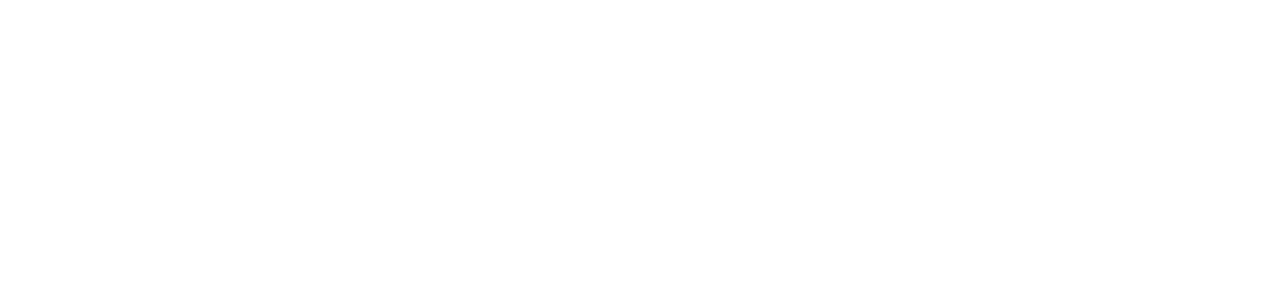
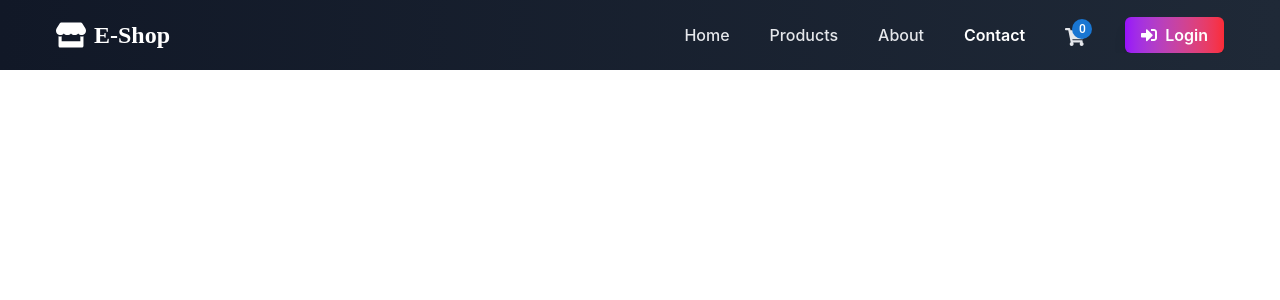
Before and after one commit to yuanzheng/WebServiceSamples, a React (Vite) app in the folder online-shopping-frontend/: page /contact in a window 1280 px wide. Before the commit this address had no page. Shown: the top 300 px of the page. Built offline with nearby package versions, Linux system fonts and the light colour scheme.

Commit message:
Added a Navbar to the landing page

```diff
--- a/online-shopping-frontend/src/App.jsx
+++ b/online-shopping-frontend/src/App.jsx
@@ -1,13 +1,15 @@
-import React, { useState } from 'react'
+import React, {useState} from 'react'
 import './App.css'
-import { BrowserRouter as Router, Routes, Route}  from "react-router-dom";
+import {BrowserRouter as Router, Route, Routes} from "react-router-dom";
 import Home from "./components/home/Home";
 import Products from "./components/products/Products";
+import Navbar from './components/shared/Navbar'
 
 function App() {
     const [count, setCount] = useState(0);
   return (
       <Router>
+          <Navbar />
           <Routes>
               <Route path='/' element={ <Home />}/>
               <Route path='/products' element={ <Products />}/>
--- /dev/null
+++ b/online-shopping-frontend/src/components/shared/Navbar.jsx
@@ -0,0 +1,108 @@
+import {Badge} from "@mui/material";
+import {useState} from "react";
+import {FaShoppingCart, FaSignInAlt, FaStore} from "react-icons/fa";
+import {IoIosMenu} from "react-icons/io";
+import {RxCross2} from "react-icons/rx";
+import {Link, useLocation} from "react-router-dom";
+//import UserMenu from "../UserMenu";
+
+const Navbar = () => {
+    const path = useLocation().pathname;
+    const [navbarOpen, setNavbarOpen] = useState(false);
+    //const { cart } = useSelector((state) => state.carts);
+    //const { user } = useSelector((state) => state.auth);
+
+    return (
+        <div className="h-[70px] bg-custom-gradient text-white z-50 flex items-center sticky top-0">
+            <div className="lg:px-14 sm:px-8 px-4 w-full flex justify-between">
+                <Link to="/" className="flex items-center text-2xl font-bold">
+                    <FaStore className="mr-2 text-3xl" />
+                    <span className="font-[Poppins]">E-Shop</span>
+                </Link>
+
+                <ul className={`flex sm:gap-10 gap-4 sm:items-center  text-slate-800 sm:static absolute left-0 top-[70px] sm:shadow-none shadow-md ${
+                    navbarOpen ? "h-fit sm:pb-0 pb-5" : "h-0 overflow-hidden"
+                }  transition-all duration-100 sm:h-fit sm:bg-none bg-custom-gradient   text-white sm:w-fit w-full sm:flex-row flex-col px-4 sm:px-0`}>
+                    <li className="font-medium transition-all duration-150">
+                        <Link className={`${
+                            path === "/" ? "text-white font-semibold" : "text-gray-200"
+                        }`}
+                              to="/">
+                            Home
+                        </Link>
+                    </li>
+
+                    <li className="font-medium transition-all duration-150">
+                        <Link className={`${
+                            path === "/products" ? "text-white font-semibold" : "text-gray-200"
+                        }`}
+                              to="/products">
+                            Products
+                        </Link>
+                    </li>
+
+
+                    <li className="font-medium transition-all duration-150">
+                        <Link className={`${
+                            path === "/about" ? "text-white font-semibold" : "text-gray-200"
+                        }`}
+                              to="/about">
+                            About
+                        </Link>
+                    </li>
+
+                    <li className="font-medium transition-all duration-150">
+                        <Link className={`${
+                            path === "/contact" ? "text-white font-semibold" : "text-gray-200"
+                        }`}
+                              to="/contact">
+                            Contact
+                        </Link>
+                    </li>
+
+                    <li className="font-medium transition-all duration-150">
+                        <Link className={`${
+                            path === "/cart" ? "text-white font-semibold" : "text-gray-200"
+                        }`}
+                              to="/cart">
+                            <Badge
+                                showZero
+                                badgeContent={0}
+                                color="primary"
+                                overlap="circular"
+                                anchorOrigin={{ vertical: 'top', horizontal: 'right', }}>
+                                <FaShoppingCart size={20} />
+                            </Badge>
+                        </Link>
+                    </li>
+
+
+                        <li className="font-medium transition-all duration-150">
+                            <Link className="flex items-center space-x-2 px-4 py-[6px]
+                            bg-linear-to-r from-purple-600 to-red-500
+                            text-white font-semibold rounded-md shadow-lg
+                            hover:from-purple-500 hover:to-red-400 transition
+                            duration-300 ease-in-out transform "
+                                  to="/login">
+                                <FaSignInAlt />
+                                <span>Login</span>
+                            </Link>
+                        </li>
+
+                </ul>
+
+                <button
+                    onClick={() => setNavbarOpen(!navbarOpen)}
+                    className="sm:hidden flex items-center sm:mt-0 mt-2">
+                    {navbarOpen ? (
+                        <RxCross2 className="text-white text-3xl" />
+                    ) : (
+                        <IoIosMenu className="text-white text-3xl" />
+                    )}
+                </button>
+            </div>
+        </div>
+    )
+}
+
+export default Navbar;
```
